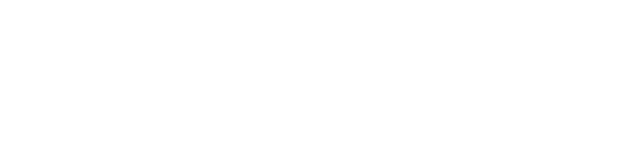
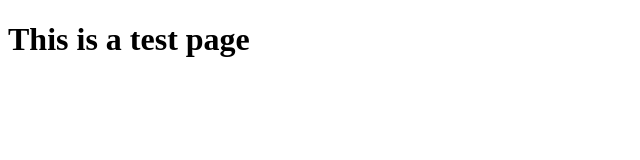
Before and after one commit to SoMike/LearningCSS, a plain HTML site: page index.html in a window 1280 px wide. Shown: the whole page, without its empty margins (0-640 px from the left). Drawn offline with Linux system fonts and the light colour scheme.

Commit message:
small change for testing purposes

```diff
--- a/index.html
+++ b/index.html
@@ -1,5 +1,12 @@
 <!DOCTYPE html>
 <html>
 
+    <head>
+
+    </head>
+
+    <body>
+        <h1>This is a test page</h1>
+    </body>
 
 </html>
```
